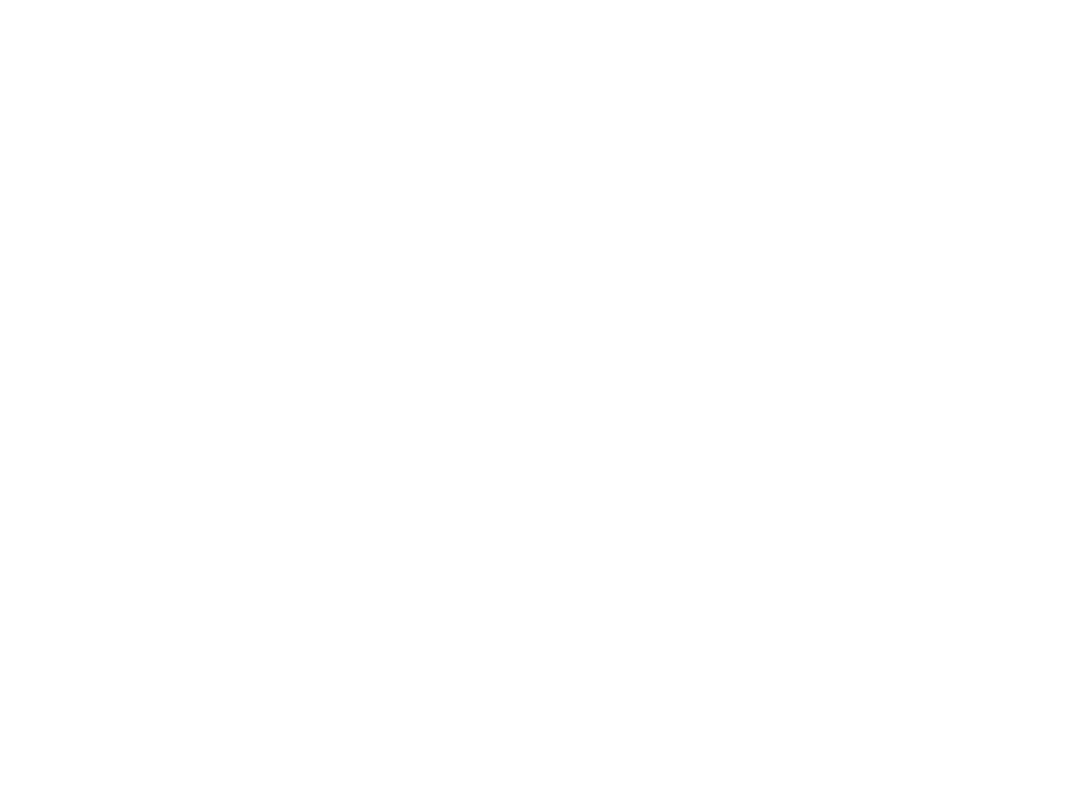
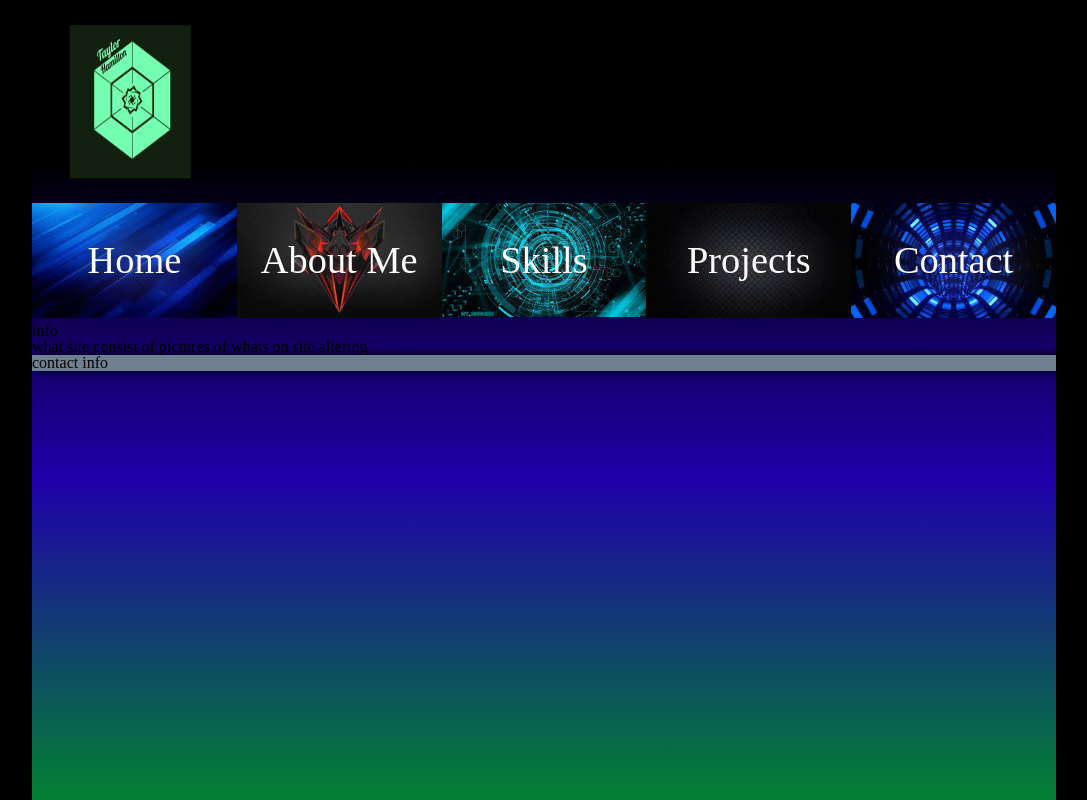
Before and after one commit to TaylorHamilton/Portfolio-1, a plain HTML site: page skills.html in a window 1280 px wide. Shown: the whole page, without its empty margins (96-1183 px from the left). Drawn offline with Linux system fonts and the light colour scheme.

Commit message:
end of day

```diff
--- a/index_styles.css
+++ b/index_styles.css
@@ -14,23 +14,106 @@ html{
 }
 body{
     background: linear-gradient(black 20%, rgb(31, 0, 170), rgb(3, 129, 51));
-    max-width: 1000px;
-    min-width: 800px;
+    max-width: 1024px;
+    min-width: 640px;
     margin: auto;
+    min-height: 800px;
 }
+img#school{
+    float: left;
+    width: 200px;
+    height: 200px;
+}
+ nav#main ul li  a{
+    display: block;
+    font-size: 1.2em;
+    text-align: center;
+    padding: 20% 0%;
+ }
+ nav#main ul li a:hover, nav#main ul li a:active {
+    color: rgb(255, 0, 0);
+    text-shadow: 0px 0px 2px black, 0px 0px 15px white;
+ }
 img{
-    width:250px;
+    width: 200px;
     height: 200px;
-    position: absolute;
-    right: 43%;
+    display: block;
+    box-sizing: border-box;
 }
 nav a{
-    color: rgb(240, 156, 32);
-    float: left;
-    width: 18%;
+    color: rgb(253, 253, 253);
     display: block;
     text-align: center;
-    border: double rgb(240, 156, 32);
-    border-radius: 10px;
-    padding: 5px;
+    box-sizing: content-box;
+    text-shadow: white 10px 0px 50px;
 }
+footer{
+    background-color: slategrey;
+    box-shadow: black 5px 0px 10px;
+}
+    body{
+        display: -webkit-flex;
+        display: flex;
+        -webkit-flex-flow: column wrap;
+        flex-flow: column wrap;
+    }
+    nav#main ul{
+       display: -webkit-flex;
+       display: flex;
+       -webkit-flex-flow: row wrap;
+       flex-flow: row wrap;
+    }
+    nav#main ul li{
+       font-size: 2em;
+       flex: 1 1 200px;
+       -webkit-flex: 1 1 200px;
+    }
+    nav#main ul div:nth-of-type(1){
+       background: url("home.jpeg") center/contain no-repeat;
+    }
+    nav#main ul div:nth-of-type(2){
+       background: url("about_me.jpeg") center/contain no-repeat;
+    }
+    nav#main ul div:nth-of-type(3){
+       background: url("skills.jpeg") center/contain no-repeat;
+    }
+    nav#main ul div:nth-of-type(4){
+       background: url("projects.jpeg") center/contain no-repeat;
+    }
+    nav#main ul div:nth-of-type(5){
+       background: url("contact_page.jpeg") center/contain no-repeat;
+    }
+ }
+
+ /* Grid Columns Styles */
+ div[class^="col-"] {
+    float: left;
+ }
+ div.col-1-1 {
+    width: 100%;
+ }
+ div.col-1-2 {
+    width: 50%;
+ }
+ div.col-1-3 {
+    width: 33%;
+ }
+ div.col-2-3 {
+    width: 67%;
+ }
+ div.col-1-4 {
+    width: 25%;
+ }
+ div.col-3-4 {
+    width: 75%;
+ }
+ div.col-1-5 {
+    width: 20%;
+ }
+ img[src$="icon.png"] {
+    display: inline;
+ }
+ img[src$="icon.png"]{
+    height: 50px;
+    width: 50px;
+ }
--- a/skills.html
+++ b/skills.html
@@ -0,0 +1,54 @@
+<html lang="en">
+
+<head>
+    <meta charset="UTF-8">
+    <meta name="viewport" content="width=device-width, initial-scale=1.0">
+    <meta http-equiv="X-UA-Compatible" content="ie=edge">
+    <title>Skills</title>
+    <link rel="icon" type="image" href="logo.png">
+    <link href="reset.css" rel="stylesheet" media="all">
+    <link href="index_styles.css" rel="stylesheet" media="screen">
+</head>
+
+<body>
+    <header>
+        <h1></h1>
+        <div class="row">
+            <img src="logo.png" alt="logo">
+        </div>
+        <div class="row">
+            <nav id=main>
+                <ul>
+                    <div class="col-1-5">
+                        <li><a href="index.html"> Home </a></li>
+                    </div>
+                    <div class="col-1-5">
+                        <li><a href="about_me.html"> About Me </a></li>
+                    </div>
+                    <div class="col-1-5">
+                        <li><a href="skills.html"> Skills </a></li>
+                    </div>
+                    <div class="col-1-5">
+                        <li><a href="projects.html"> Projects </a></li>
+                    </div>
+                    <div class="col-1-5">
+                        <li><a href="contact_page.html"> Contact </a></li>
+                    </div>
+                </ul>
+            </nav>
+        </div>
+    </header>
+    <section>
+        <aside>info</aside>
+        <article>
+            what site consist of
+
+            pictures of whats on site altering
+        </article>
+    </section>
+    <footer>
+        contact info
+    </footer>
+</body>
+
+</html>
```
Also changed, not shown: about_me.html (+54 -0 lines), contact_page.html (+54 -0 lines), index.html (+32 -14 lines), projects.html (+54 -0 lines), about_me.jpeg (added), contact_page.jpeg (added), fbla.jpeg (added), home.jpeg (added), projects.jpeg (added), skills.jpeg (added), west_mec.png (added).
